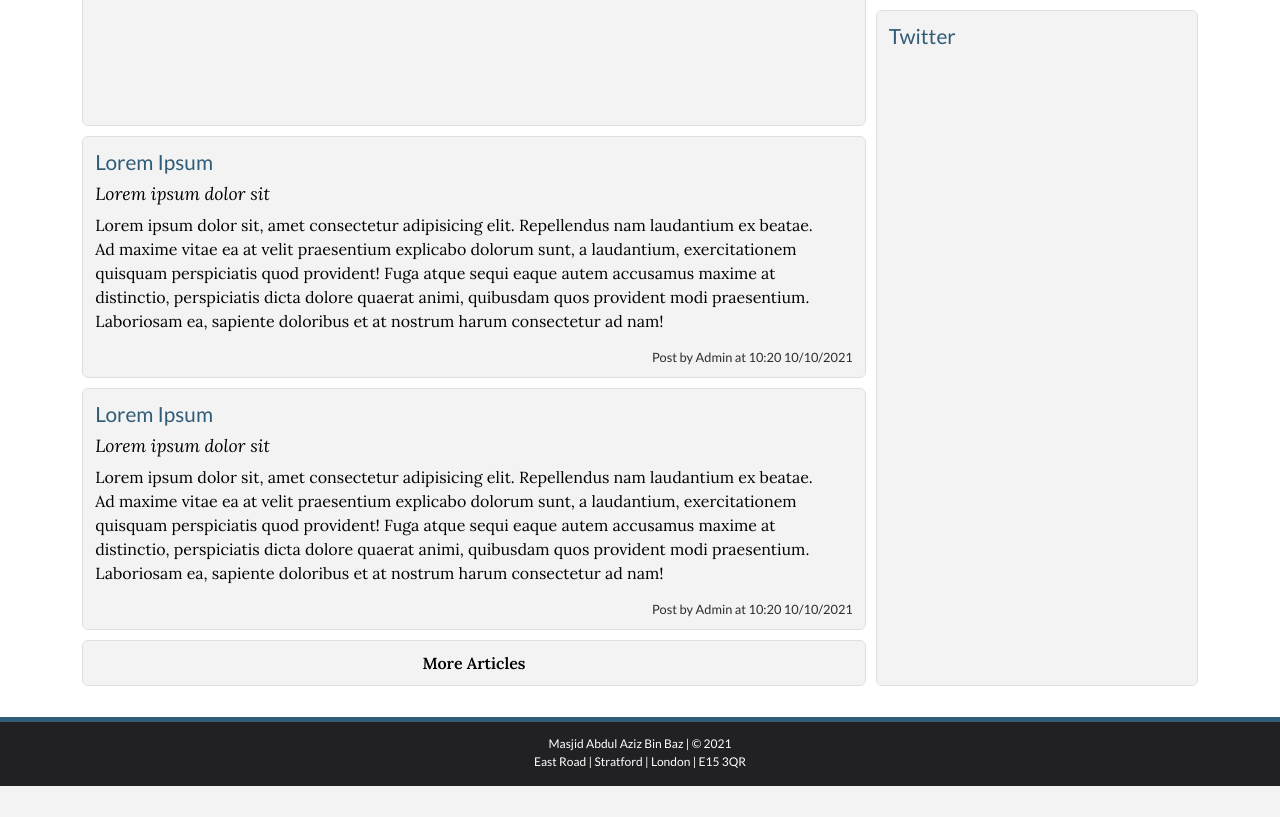
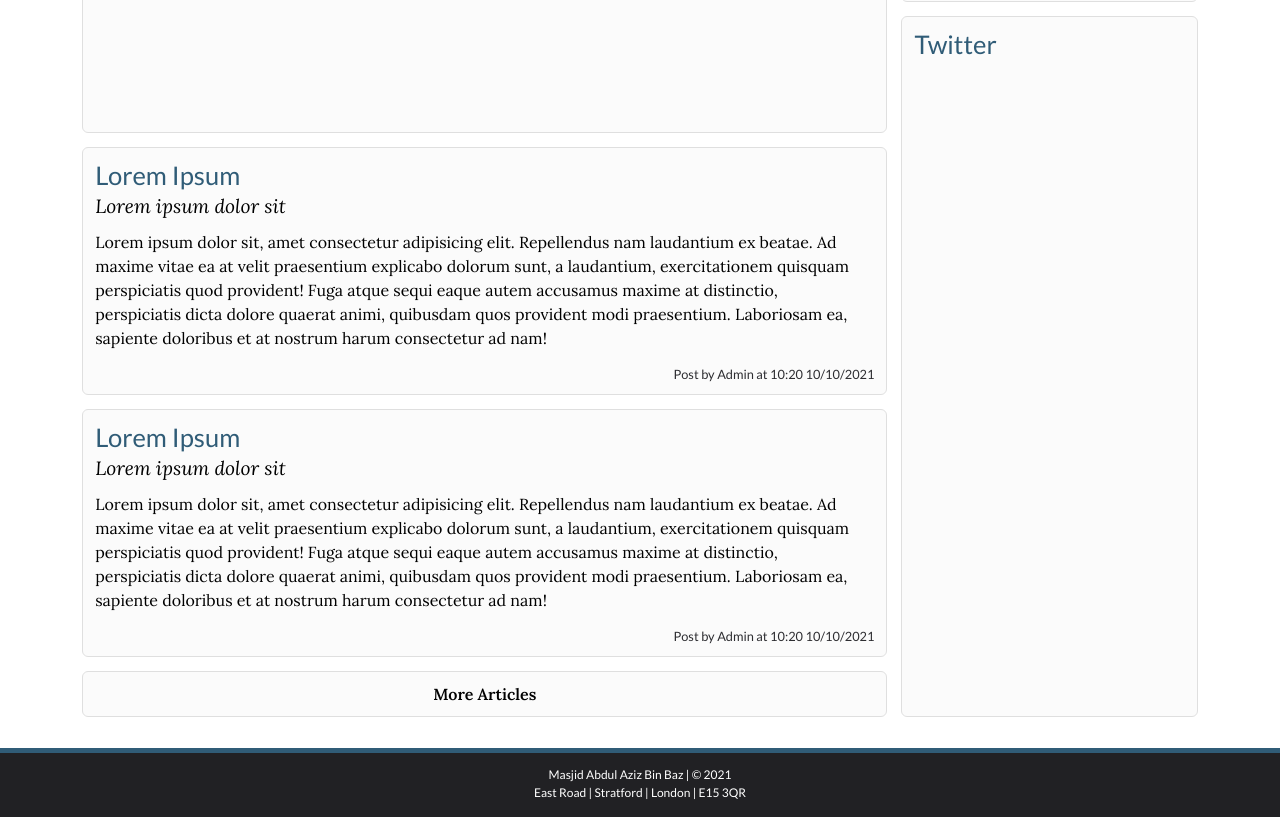
Before and after one commit to AbdullahRehmat/Masjid-Bin-Baz-Site, a Flask app: page / in a window 1280 px wide. Shown: the part 1092-1909 px from the top of the page. Before the commit the page ends 1878 px from the top, so only its background shows below. Run offline with Flask 2, Linux system fonts and the light colour scheme; some libraries are stand-ins or nearby versions; some web fonts are replaced.

Commit message:
Improved UI

```diff
--- a/static/css/main.css
+++ b/static/css/main.css
@@ -11,7 +11,7 @@ html {
 :root {
   /* Grid + Element Colors */
   --logo--blue: #305c77;
-  --grid-element-color: #f3f3f3;
+  --grid-element-color: #fbfbfb;
   --grid-element-outline: #dfdfdf;
   /* Text Colors */
   --text-color-primary: #000000;
@@ -121,15 +121,31 @@ body {
   outline: var(--grid-element-outline) 1px solid;
 }
 
+.grid-notice {
+  text-align: center;
+  font-size: 1rem;
+  font-family: "Lora", serif;
+  font-weight: 600;
+}
+
+.grid-notice a {
+  color: var(--text-color-primary);
+  text-decoration: none;
+}
+
+.grid-notice a:hover {
+  color: var(--logo--blue);
+}
+
 .grid-item-title {
-  font-size: 1.3rem;
-  margin-bottom: 0.5rem;
+  font-size: 1.6rem;
+  margin-bottom: 0.25rem;
   color: var(--logo--blue);
 }
 
 .grid-item-subtitle {
-  font-size: 1.1rem;
-  margin-bottom: 0.5rem;
+  font-size: 1.2rem;
+  margin-bottom: 0.75rem;
   font-style: italic;
   font-family: "Lora", serif;
 }
@@ -235,8 +236,8 @@ img {
   min-height: 90vh;
   margin: auto;
   display: grid;
-  grid-template-columns: 35vw 1fr 25vw;
-  gap: 0.75rem 0.75rem;
+  grid-template-columns: 35vw 1fr 23vw;
+  gap: 1rem 1rem;
   grid-template-areas:
     "notice-one notice-one donate-widget"
     "post-one post-one donate-widget"
@@ -267,6 +268,7 @@ img {
 
 #twitter-feed {
   grid-area: twitter-feed;
+  padding-bottom: 1.35rem;
 }
 
 #post-one {
```
Also changed, not shown: other parts of static/css/main.css (+7 -21 lines).
